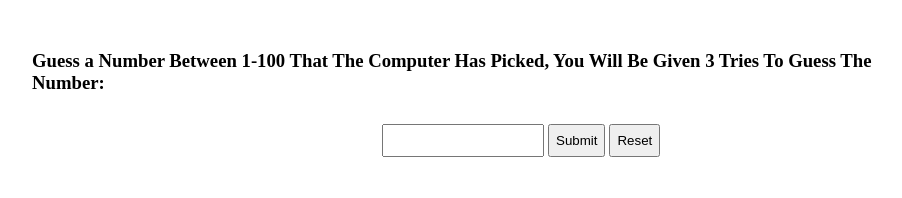
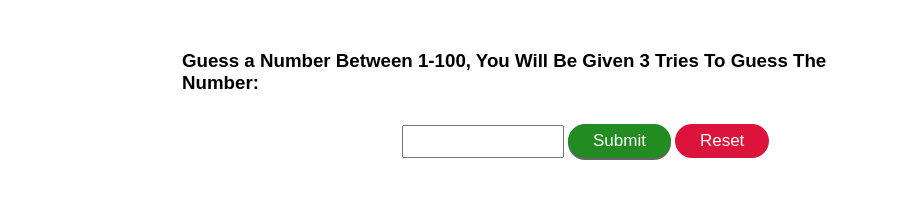
Before and after one commit to Pochieng1994/Number-Guessing-Game, a plain HTML site: page index.html in a window 1280 px wide. Shown: the whole page, without its empty margins (176-1078 px from the left). Drawn offline with Linux system fonts and the light colour scheme.

Commit message:
Finished number guessing project pushing to Github

```diff
--- a/index.html
+++ b/index.html
@@ -10,11 +10,12 @@
 <body>
 
   <div class="container">
+
     <form id="form">
 
         <label for="guessInput">
           <h3 class="header">
-          Guess a Number Between 1-100 That The Computer Has Picked,
+            Guess a Number Between 1-100,
             You Will Be Given 3 Tries To Guess The Number:
           </h3>
         </label>
@@ -27,7 +28,6 @@
 
       </form>
 
-
     <p class="outputText"></p>
   </div>
 
--- a/script.js
+++ b/script.js
@@ -15,20 +15,27 @@ let outputText = document.querySelector('.outputText');
 let myForm = document.querySelector('#form');
 
 let numberOfGuesses = 0;
-
+console.log(typeof randomNumber);
 
 guessSubmit.addEventListener('click', function() {
-  let input = document.querySelector('#guessInput').value;
+  let input = Number(document.querySelector('#guessInput').value);
+  numberOfGuesses += 1;
+  console.log(typeof input)
 
-  numberOfGuesses += 1;
+  if(numberOfGuesses > 3){
+    outputText.innerHTML = `You have exceeded the number of tries that you have the correct
+    number is ${randomNumber}`;
+    return;
+  }
 
   if(input === randomNumber) {
     outputText.innerHTML = `Congrats You Guessed Right! The Number Is ${randomNumber}`;
+    outputText.style.color = 'green';
   } else if(input > randomNumber) {
-    outputText.innerHTML = 'You Guessed Too Low';
+    outputText.innerHTML = 'You Guessed Too High';
     outputText.style.color = 'red';
   } else if(input < randomNumber) {
-    outputText.innerHTML = 'You Guessed Too High';
+    outputText.innerHTML = 'You Guessed Too Low';
     outputText.style.color = 'red';
   }
 })
--- a/style.css
+++ b/style.css
@@ -1,11 +1,63 @@
 .container {
   margin-top: 50px;
-  margin-left: 200px;
+  margin-left: 350px;
   margin-right: 200px;
+}
+
+#guessInput {
+  margin-left: 220px;
+}
+
+#guessSubmit {
+  border-radius: 35px;
+  padding-left: 25px;
+  padding-right: 25px;
+  font-size: 17px;
+  cursor: pointer;
+  font-family: Arial, Helvetica, sans-serif;
+  box-shadow: 0 2px #666;
+  background-color: forestgreen;
+  border: none;
+  color: white;
+}
+
+#guessSubmit:hover {
+  background-color: darkgreen;
+  transition: 0.3s;
+}
+
+#guessSubmit:active {
+  box-shadow: 0 2px #666;
+  transform: translateY(4px);
+}
+
+
+
+#resetButton {
+  border-radius: 35px;
+  border: none;
+  padding-left: 25px;
+  padding-right: 25px;
+  font-size: 17px;
+  cursor: pointer;
+  font-family: Arial, Helvetica, sans-serif;
+  background-color: crimson;
+  color: white;
+}
+
+#resetButton:hover {
+  background-color: darkred;
+  transition: 0.3s;
+}
+
+#resetButton:active {
+  box-shadow: 0 2px #666;
+  transform: translateY(4px);
 }
 
 .header {
   margin-bottom: 30px;
+  font-family: Arial, Helvetica, sans-serif;
 }
 
 .input-1 {
@@ -26,5 +78,6 @@
 }
 
 .outputText {
-  margin-left: 400px;
+  margin-left: 300px;
+  font-family: Arial, Helvetica, sans-serif;
 }
```
Lines whose indentation alone changed are shown as unchanged.
